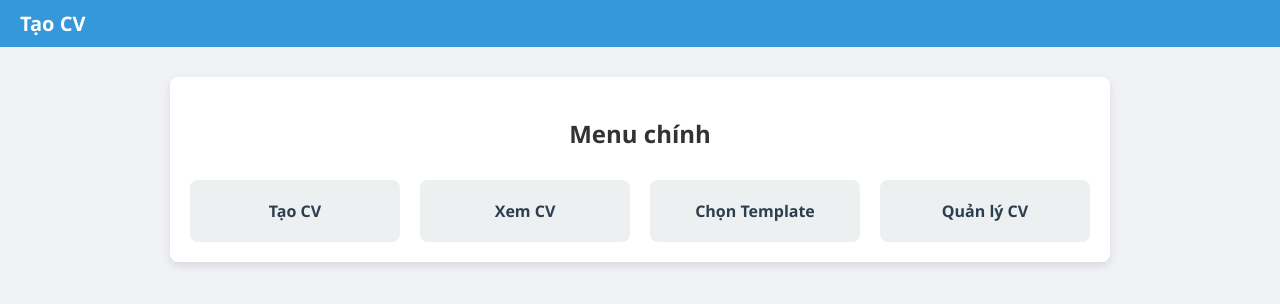
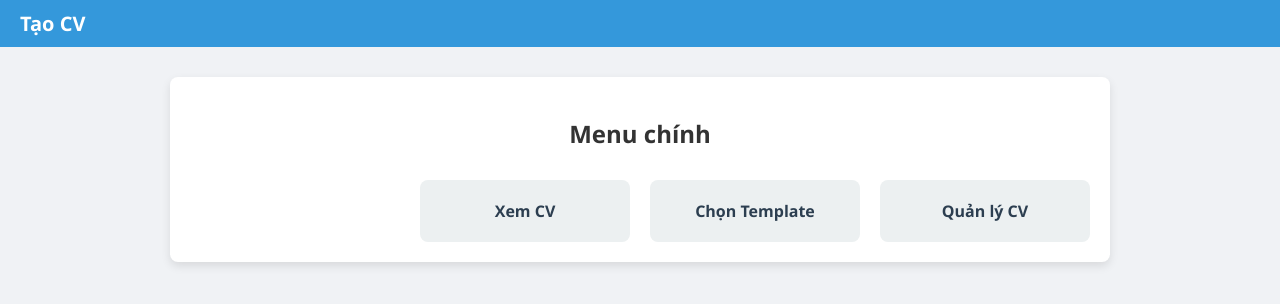
Before and after one commit to lyntpixelz/downloadfreeyourCV, a website: page dashboard.html in a window 1280 px wide. Drawn offline with Linux system fonts and the light colour scheme.

Commit message:
Update dashboard.html

```diff
--- a/dashboard.html
+++ b/dashboard.html
@@ -44,7 +44,7 @@
   <main class="container">
     <h2>Menu chính</h2>
     <div class="dashboard-grid">
-      <a href="personal-info.html">Tạo CV</a>
+      <span class="logo">Tạo CV</span>
       <a href="apply-template.html">Xem CV</a>
       <a href="template-list.html">Chọn Template</a>
       <a href="#">Quản lý CV</a>
```
